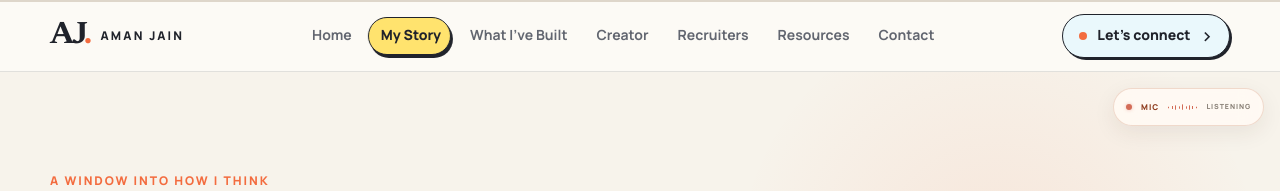
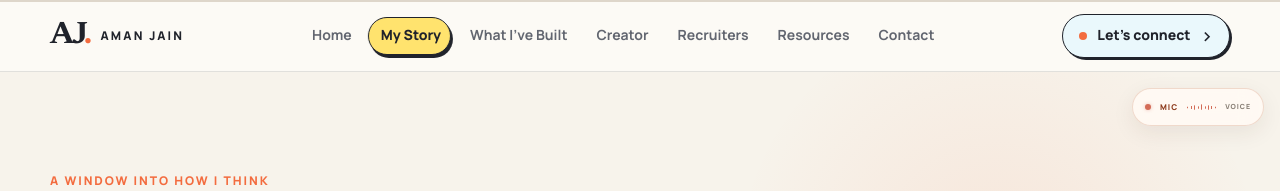
Before and after one commit to aman482006-beep/MY-WEBSITE, a Next.js app: page /story in a window 1280 px wide. Shown: the top 191 px of the page. Built offline with nearby package versions, Linux system fonts and the light colour scheme.

Commit message:
Rename story voice status to VOICE

```diff
--- a/src/components/sections/story-experience.tsx
+++ b/src/components/sections/story-experience.tsx
@@ -663,7 +663,7 @@ export function StoryExperience() {
         <span className="aj-story-mic-wave" aria-hidden="true">
           <i /><i /><i /><i /><i /><i /><i /><i /><i />
         </span>
-        <span className="aj-story-mic-status">LISTENING</span>
+        <span className="aj-story-mic-status">VOICE</span>
       </div>
 
       <section className="aj-story-journey-scenes" id="story-journey" aria-label="Aman's story, chapter by chapter">
```
